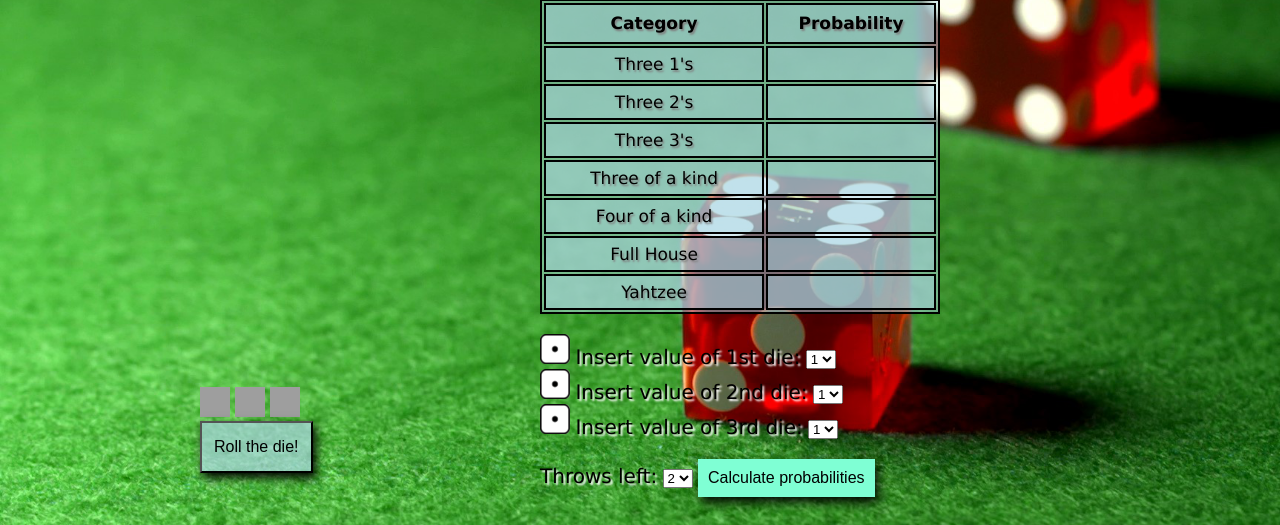
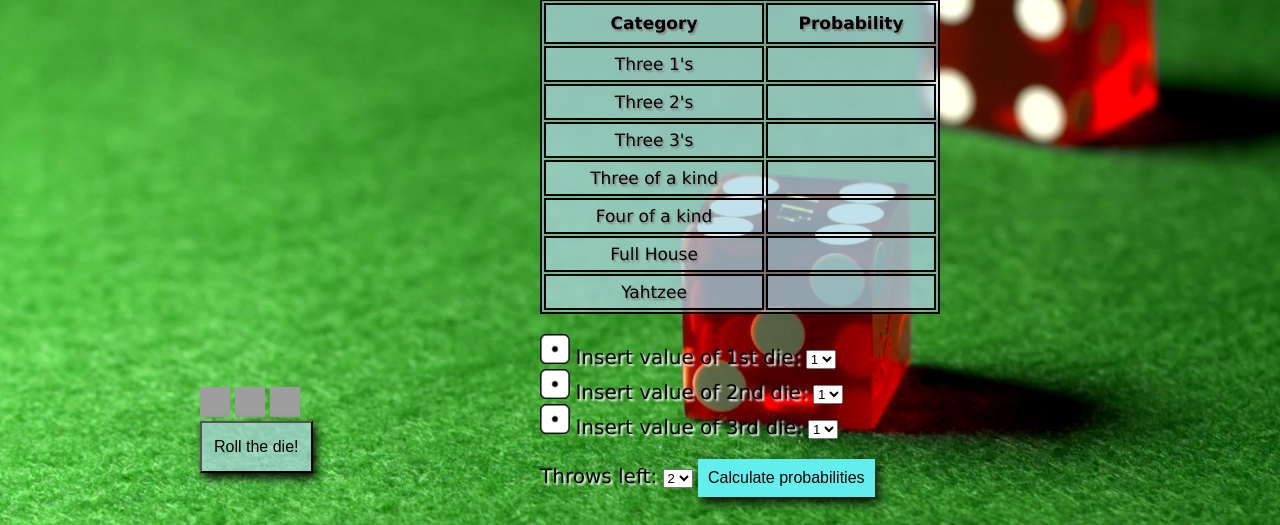
Before and after one commit to Simonolsson98/flask-yahtzee-project, a Flask app: page /yahtzee in a window 1280 px wide, with the pointer over the restyled element. Shown: the part 127-652 px from the top of the page. Run offline with Flask 2, Linux system fonts and the light colour scheme; grey boxes are pictures that could not be loaded.

Commit message:
more stuff with buttons

```diff
--- a/static/css/main.css
+++ b/static/css/main.css
@@ -70,7 +70,7 @@
 }
 .calc:hover, .home:hover, .probs:hover, .rollbtn:hover{
     opacity: 1;
-    background-color: aquamarine;
+    background-color: rgb(99, 238, 238);
 }
 .calc {
     background-color: rgba(173, 216, 230, 0.7);
--- a/templates/index.html
+++ b/templates/index.html
@@ -113,9 +113,7 @@
     <form action="{{ url_for('after_input') }}" method="POST">
         <button class = "rollbtn">Roll the die!</button>
     </form>
-
 </div>
-
     <form action = "{{ url_for('home') }}" method = "POST">
         <button class = "home">
             Home
```
